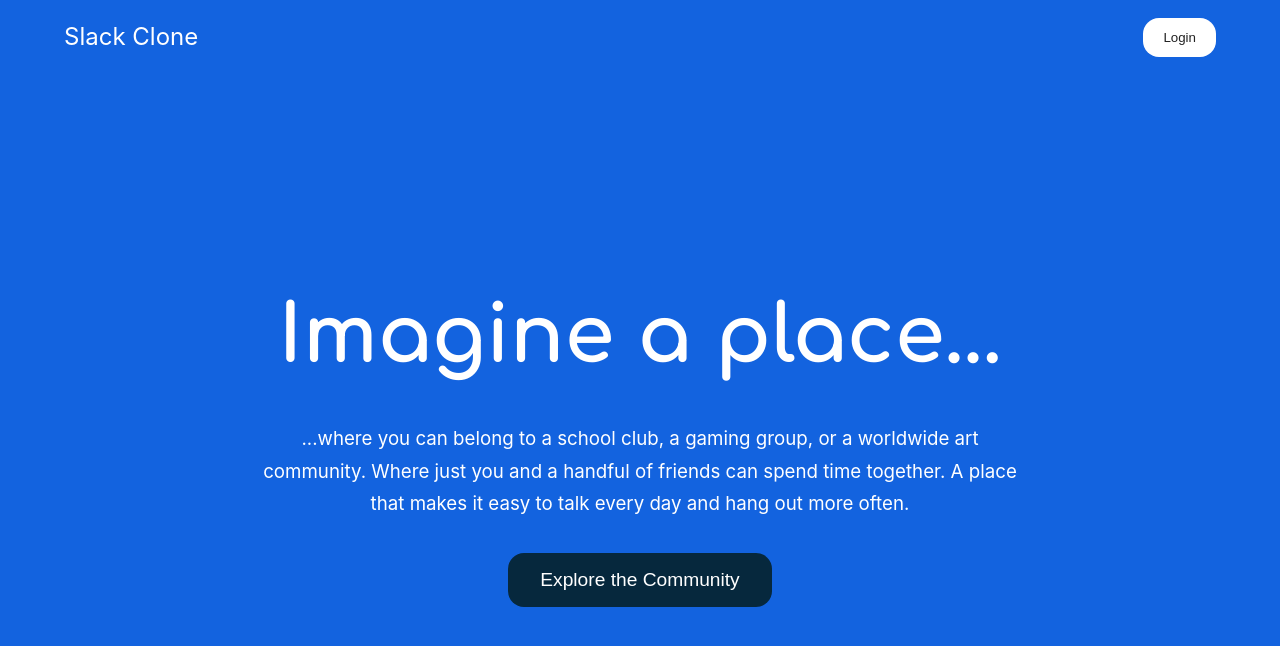
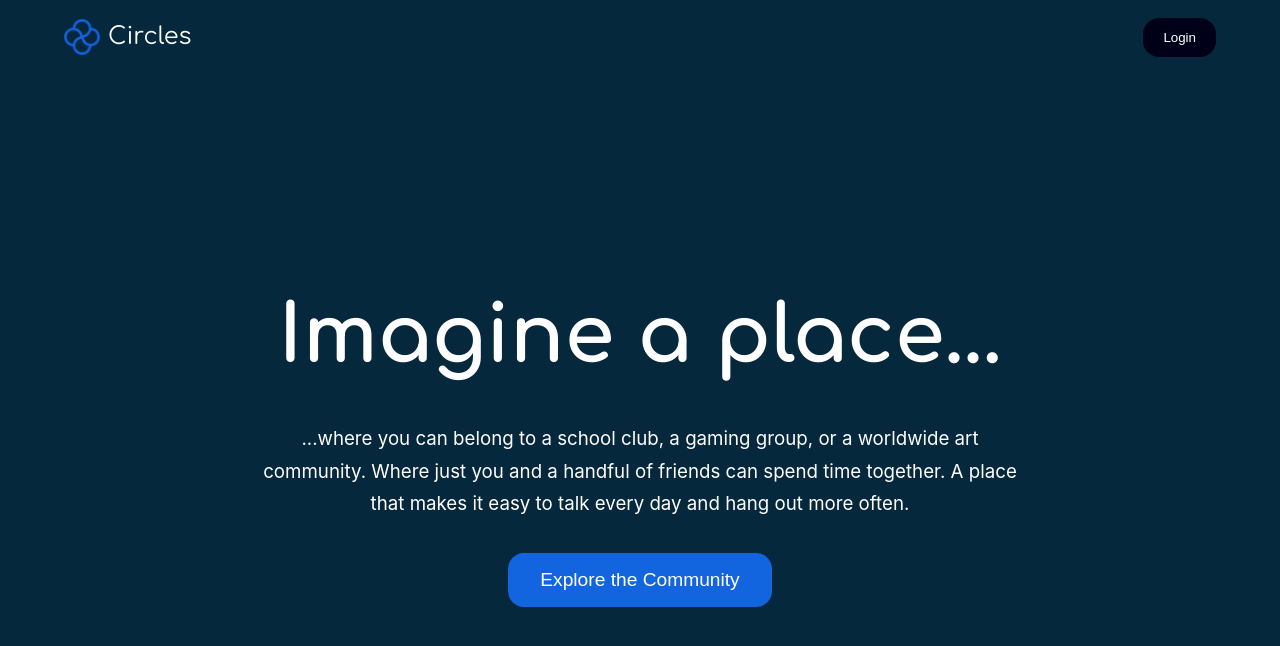
Before and after one commit to luhluh-17/circles-chat, a React (Create React App) app: page / in a window 1280 px wide. Shown: the top 646 px of the page. Built offline with nearby package versions, Linux system fonts and the light colour scheme.

Commit message:
update landing/login/register theme

```diff
--- a/src/assets/sass/components/_button.scss
+++ b/src/assets/sass/components/_button.scss
@@ -23,8 +23,8 @@
 
 .btn-round {
   @extend .btn;
-  background-color: var(--clr-white);
-  color: var(--clr-black);
+  background-color: var(--clr-tertiary-900);
+  color: var(--clr-white);
   border-radius: 1rem;
 
   &:hover {
@@ -35,14 +35,14 @@
 
 .btn-round-dark {
   @extend .btn-round;
-  background-color: var(--clr-primary-dark);
+  background-color: var(--clr-secondary-800);
   color: var(--clr-white);
   padding: 1rem 2rem;
   font-size: 1.2rem;
 
   &:hover {
     color: var(--clr-white);
-    background-color: var(--clr-primary-dark);
+    background-color: var(--clr-secondary-900);
   }
 }
 
--- a/src/assets/sass/components/_container.scss
+++ b/src/assets/sass/components/_container.scss
@@ -4,5 +4,5 @@
   align-items: center;
   height: 100vh;
   width: 100vw;
-  background-color: var(--clr-primary);
+  background-color: var(--clr-primary-900);
 }
--- a/src/assets/sass/components/_form.scss
+++ b/src/assets/sass/components/_form.scss
@@ -1,7 +1,7 @@
 .form {
   width: 30rem;
   max-width: 35rem;
-  background: var(--clr-primary-dark);
+  background: var(--clr-tertiary-900);
   border-radius: var(--borderRadius);
   box-shadow: var(--shadow-4);
   padding: 2rem 2.5rem;
--- a/src/assets/sass/components/_logo.scss
+++ b/src/assets/sass/components/_logo.scss
@@ -7,7 +7,6 @@
   font-family: 'Comfortaa', cursive;
   font-weight: 700;
   text-align: center;
-  font-size: 1.25rem;
 }
 
 .brand-img {
--- a/src/assets/sass/pages/_landing.scss
+++ b/src/assets/sass/pages/_landing.scss
@@ -3,7 +3,7 @@
   flex-direction: column;
   align-items: center;
   justify-content: space-between;
-  background-color: var(--clr-primary);
+  background-color: var(--clr-primary-900);
   height: 100vh;
   width: 100vw;
 
--- a/src/assets/styles/index.css
+++ b/src/assets/styles/index.css
@@ -232,8 +232,8 @@ body {
 }
 
 .btn-round, .btn-round-dark {
-  background-color: var(--clr-white);
-  color: var(--clr-black);
+  background-color: var(--clr-tertiary-900);
+  color: var(--clr-white);
   border-radius: 1rem;
 }
 .btn-round:hover, .btn-round-dark:hover {
@@ -242,14 +242,14 @@ body {
 }
 
 .btn-round-dark {
-  background-color: var(--clr-primary-dark);
+  background-color: var(--clr-secondary-800);
   color: var(--clr-white);
   padding: 1rem 2rem;
   font-size: 1.2rem;
 }
 .btn-round-dark:hover {
   color: var(--clr-white);
-  background-color: var(--clr-primary-dark);
+  background-color: var(--clr-secondary-900);
 }
 
 .btn-text {
@@ -351,13 +351,13 @@ body {
   align-items: center;
   height: 100vh;
   width: 100vw;
-  background-color: var(--clr-primary);
+  background-color: var(--clr-primary-900);
 }
 
 .form {
   width: 30rem;
   max-width: 35rem;
-  background: var(--clr-primary-dark);
+  background: var(--clr-tertiary-900);
   border-radius: var(--borderRadius);
   box-shadow: var(--shadow-4);
   padding: 2rem 2.5rem;
@@ -412,7 +412,6 @@ body {
   font-family: "Comfortaa", cursive;
   font-weight: 700;
   text-align: center;
-  font-size: 1.25rem;
 }
 
 .brand-img {
@@ -556,7 +555,7 @@ body {
   flex-direction: column;
   align-items: center;
   justify-content: space-between;
-  background-color: var(--clr-primary);
+  background-color: var(--clr-primary-900);
   height: 100vh;
   width: 100vw;
 }
--- a/src/components/Logo.jsx
+++ b/src/components/Logo.jsx
@@ -5,7 +5,7 @@ function Logo() {
   return (
     <div className='logo'>
       <img className='brand-img' src={image} alt='Logo' />
-      <h1>Circles</h1>
+      <h2>Circles</h2>
     </div>
   )
 }
--- a/src/parts/Landing/HeroSection.jsx
+++ b/src/parts/Landing/HeroSection.jsx
@@ -1,5 +1,6 @@
 import React from 'react'
 import { useNavigate } from 'react-router-dom'
+import Logo from '../../components/Logo'
 
 function HeroSection() {
   const navigate = useNavigate()
@@ -9,7 +10,7 @@ function HeroSection() {
   return (
     <section className='hero-section'>
       <div className='hero-navbar'>
-        <h2>Slack Clone</h2>
+        <Logo />
         <button className='btn-round' onClick={handleLogin}>
           Login
         </button>
```
